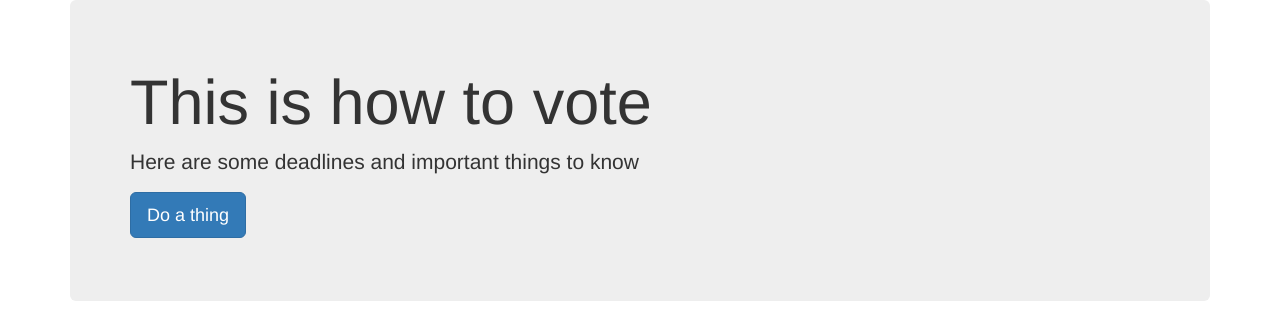
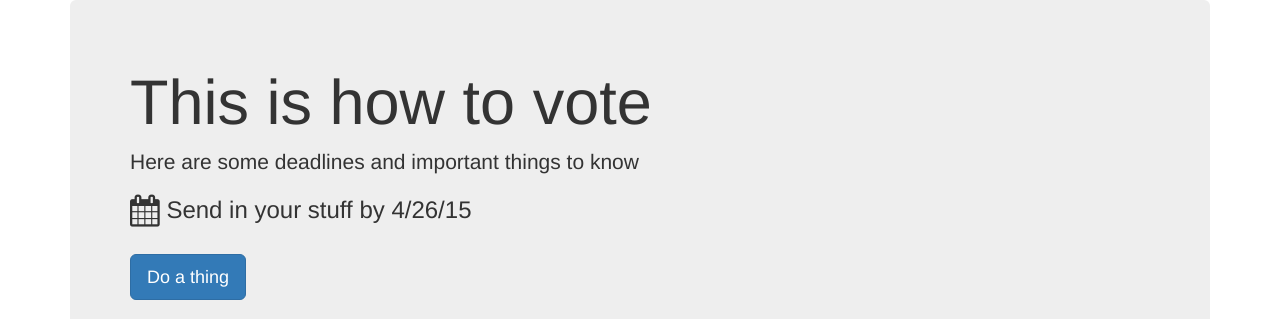
Before and after one commit to cathydeng/simple-website-template, a plain HTML site: page index.html in a window 1280 px wide. Shown: the top 319 px of the page. Drawn offline with nearby package versions, Linux system fonts and the light colour scheme.

Commit message:
adding deadline

```diff
--- a/index.html
+++ b/index.html
@@ -21,6 +21,9 @@
                     <div class="jumbotron">
   <h1>This is how to vote</h1>
   <p>Here are some deadlines and important things to know</p>
+  <h3><i class="fa fa-calendar fa-lg"></i>
+                      Send in your stuff by 4/26/15</h3>
+                    <br>
   <p><a class="btn btn-primary btn-lg" href="#" role="button">Do a thing</a></p>
 </div>
                     <img src="http://d24wuq6o951i2g.cloudfront.net/img/events/id/206/2063860/assets/823.Civic_DesignCamp_Outlined_sticker.png"></img>
```
